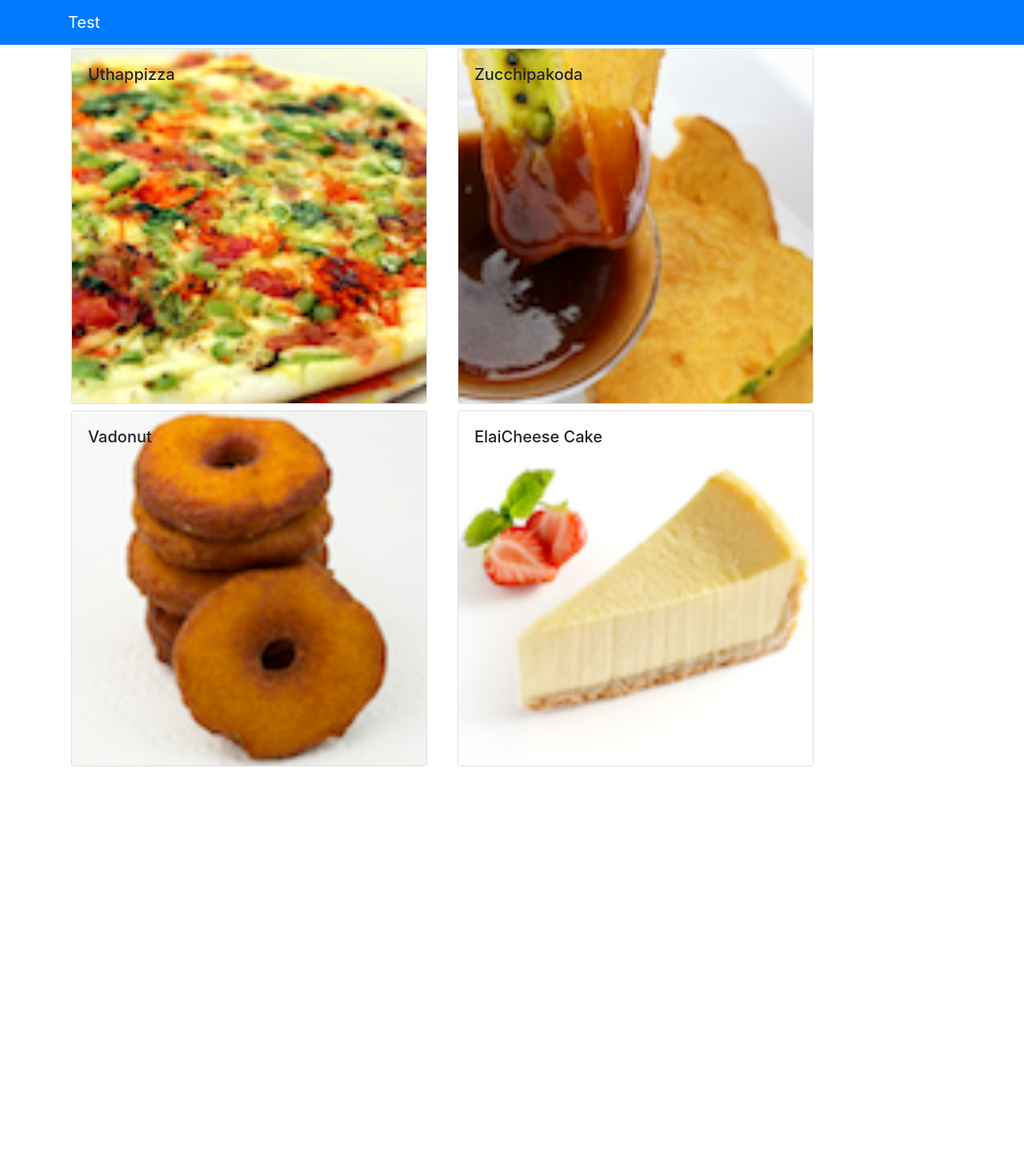
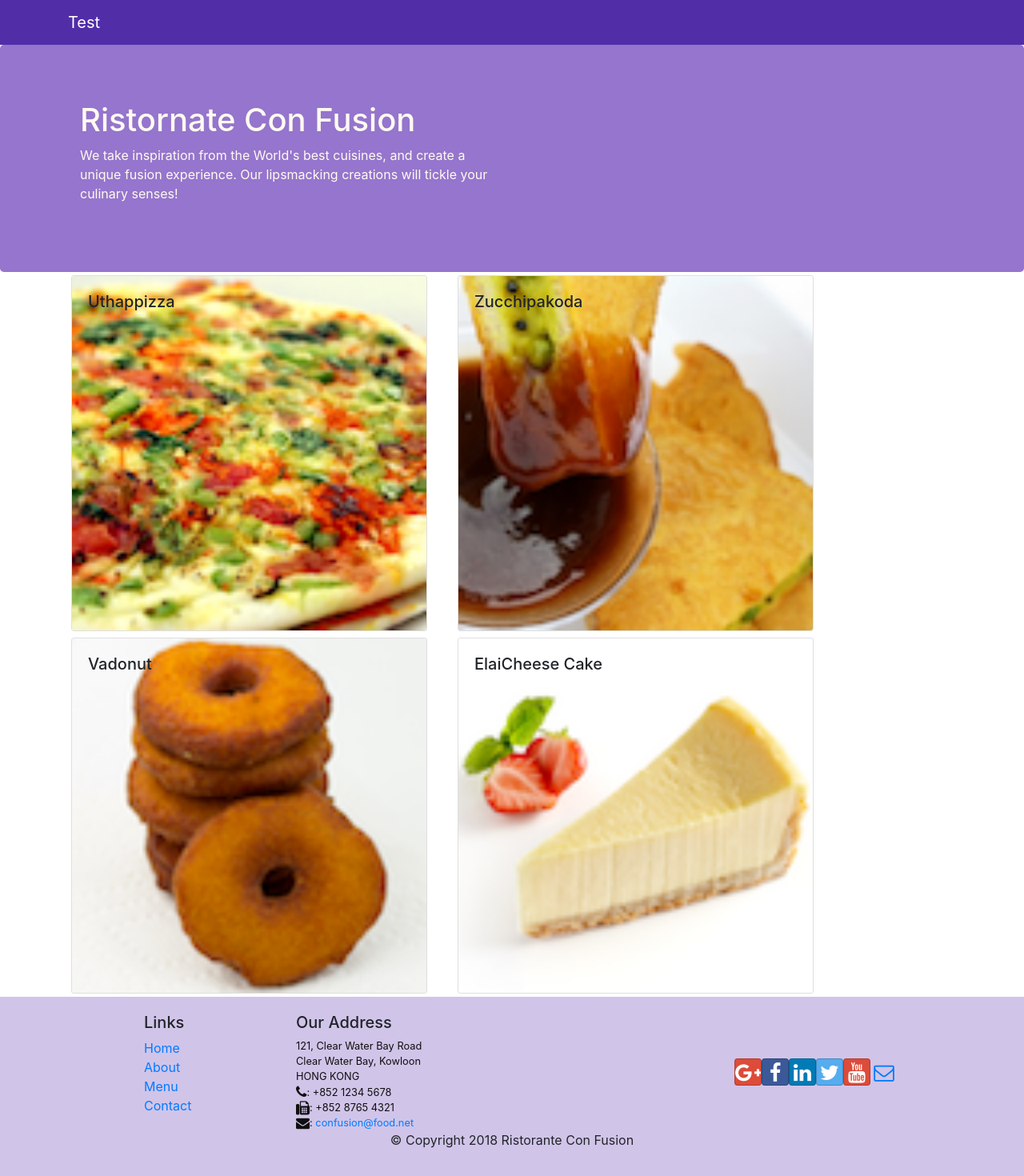
Before and after one commit to april-azure/react-assignment-1, a React (Create React App) app: page /contactus in a window 1280 px wide. Shown: the top 1470 px of the page at 80% size. Before the commit the page ends 962 px from the top, so only its background shows below. Built offline with nearby package versions, Linux system fonts and the light colour scheme.

Commit message:
added footer and header

```diff
--- a/package.json
+++ b/package.json
@@ -5,6 +5,8 @@
   "private": true,
   "dependencies": {
     "bootstrap": "^4.0.0",
+    "bootstrap-social": "^5.1.1",
+    "font-awesome": "^4.7.0",
     "react": "^16.4.0",
     "react-dom": "^16.4.0",
     "react-popper": "^0.9.2",
@@ -18,7 +20,6 @@
     "build": "react-scripts build",
     "test": "react-scripts test --env=jsdom",
     "eject": "react-scripts eject"
-
   },
   "devDependencies": {
     "gh-pages": "^1.1.0",
--- a/src/App.css
+++ b/src/App.css
@@ -0,0 +1,33 @@
+.row-header{
+    margin:0px auto;
+    padding:0px auto;
+}
+
+.row-content {
+    margin:0px auto;
+    padding: 50px 0px 50px 0px;
+    border-bottom: 1px ridge;
+    min-height:400px;
+}
+
+.footer{
+    background-color: #D1C4E9;
+    margin:0px auto;
+    padding: 20px 0px 20px 0px;
+}
+.jumbotron {
+    padding:70px 30px 70px 30px;
+    margin:0px auto;
+    background: #9575CD ;
+    color:floralwhite;
+}
+
+address{
+    font-size:80%;
+    margin:0px;
+    color:#0f0f0f;
+}
+
+.navbar-dark {
+    background-color: #512DA8;
+}
--- a/src/App.js
+++ b/src/App.js
@@ -1,5 +1,6 @@
 import React, { Component } from 'react';
 import Main from './components/MainComponent'
+import './App.css'
 
 class App extends Component {
 
--- /dev/null
+++ b/src/components/FooterComponent.js
@@ -0,0 +1,50 @@
+import React from 'react';
+
+function Footer(props) {
+    return(
+    <div className="footer">
+        <div className="container">
+            <div className="row justify-content-center">
+                <div className="col-4 offset-1 col-sm-2">
+                    <h5>Links</h5>
+                    <ul className="list-unstyled">
+                        <li><a href="#">Home</a></li>
+                        <li><a href="#">About</a></li>
+                        <li><a href="#">Menu</a></li>
+                        <li><a href="contactus.html">Contact</a></li>
+                    </ul>
+                </div>
+                <div className="col-7 col-sm-5">
+                    <h5>Our Address</h5>
+                    <address>
+		              121, Clear Water Bay Road<br />
+		              Clear Water Bay, Kowloon<br />
+		              HONG KONG<br />
+		              <i className="fa fa-phone fa-lg"></i>: +852 1234 5678<br />
+		              <i className="fa fa-fax fa-lg"></i>: +852 8765 4321<br />
+		              <i className="fa fa-envelope fa-lg"></i>: <a href="mailto:confusion@food.net">
+                         confusion@food.net</a>
+                    </address>
+                </div>
+                <div className="col-12 col-sm-4 align-self-center">
+                    <div className="text-center">
+                        <a className="btn btn-social-icon btn-google" href="http://google.com/+"><i className="fa fa-google-plus"></i></a>
+                        <a className="btn btn-social-icon btn-facebook" href="http://www.facebook.com/profile.php?id="><i className="fa fa-facebook"></i></a>
+                        <a className="btn btn-social-icon btn-linkedin" href="http://www.linkedin.com/in/"><i className="fa fa-linkedin"></i></a>
+                        <a className="btn btn-social-icon btn-twitter" href="http://twitter.com/"><i className="fa fa-twitter"></i></a>
+                        <a className="btn btn-social-icon btn-google" href="http://youtube.com/"><i className="fa fa-youtube"></i></a>
+                        <a className="btn btn-social-icon" href="mailto:"><i className="fa fa-envelope-o"></i></a>
+                    </div>
+                </div>
+            </div>
+            <div className="row justify-content-center">
+                <div className="col-auto">
+                    <p>© Copyright 2018 Ristorante Con Fusion</p>
+                </div>
+            </div>
+        </div>
+    </div>
+    )
+}
+
+export default Footer;
--- /dev/null
+++ b/src/components/HeaderComponent.js
@@ -0,0 +1,29 @@
+import React, { Component } from 'react'
+import { Navbar, NavbarBrand, Jumbotron } from 'reactstrap'
+
+class Header extends Component {
+	render() {
+		return (
+			<React.Fragment>
+				<Navbar dark>
+          			<div className = 'container'>
+            			<NavbarBrand href='/'> Test </NavbarBrand>
+          			</div>
+        		</Navbar>
+
+        		<Jumbotron>
+        			<div className = 'container'>
+        				<div className = 'row row-header'>
+        					<div className = 'col-12 col-sm-6'>
+        						<h1>Ristornate Con Fusion</h1>
+                       <p>We take inspiration from the World's best cuisines, and create a unique fusion experience. Our lipsmacking creations will tickle your culinary senses!</p>
+        					</div>
+        				</div>
+        			</div>
+        		</Jumbotron>
+			</React.Fragment>
+		)
+	}
+}
+
+export default Header
--- a/src/components/MainComponent.js
+++ b/src/components/MainComponent.js
@@ -1,8 +1,9 @@
 import React, { Component } from 'react';
-import { Navbar, NavbarBrand } from 'reactstrap'
 import Menu from './MenuComponent'
 import { DISHES } from '../shared/dishes'
 import DishDetail from './DishDetailComponent'
+import Header from './HeaderComponent'
+import Footer from './FooterComponent'
 
 class Main extends Component {
 
@@ -23,14 +24,11 @@ class Main extends Component {
 
   render() {
     return (
-      <div className="App">
-        <Navbar dark color='primary'>
-          <div className = 'container'>
-            <NavbarBrand href='/'> Test </NavbarBrand>
-          </div>
-        </Navbar>
+      <div>
+        <Header/>
         <Menu onClick = { (dishId) => this.onDishSelect(dishId) } dishes = { this.state.dishes }/>
         <DishDetail selectedDish = {this.state.dishes.filter((dish) => dish.id === this.state.selectedDish )[0]}/>
+        <Footer/>
       </div>
     );
   }
--- a/src/index.js
+++ b/src/index.js
@@ -3,6 +3,7 @@ import ReactDOM from 'react-dom';
 import './index.css';
 import 'bootstrap/dist/css/bootstrap.min.css'
 import App from './App';
-
+import 'font-awesome/css/font-awesome.min.css'
+import 'bootstrap-social/bootstrap-social.css'
 
 ReactDOM.render(<App />, document.getElementById('root'));
```
Also changed, not shown: 1 other file (tests, documents, lock files or other folders).
